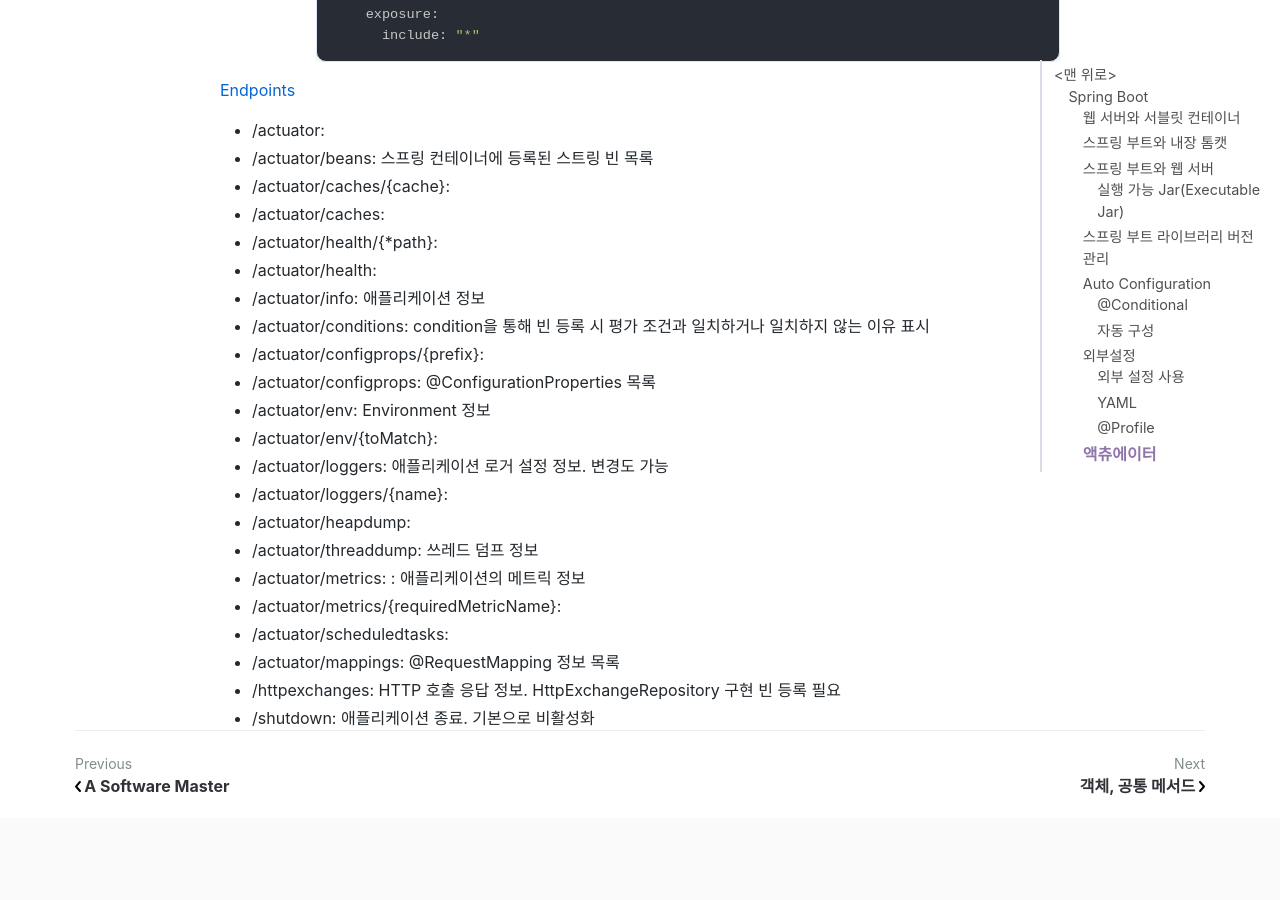
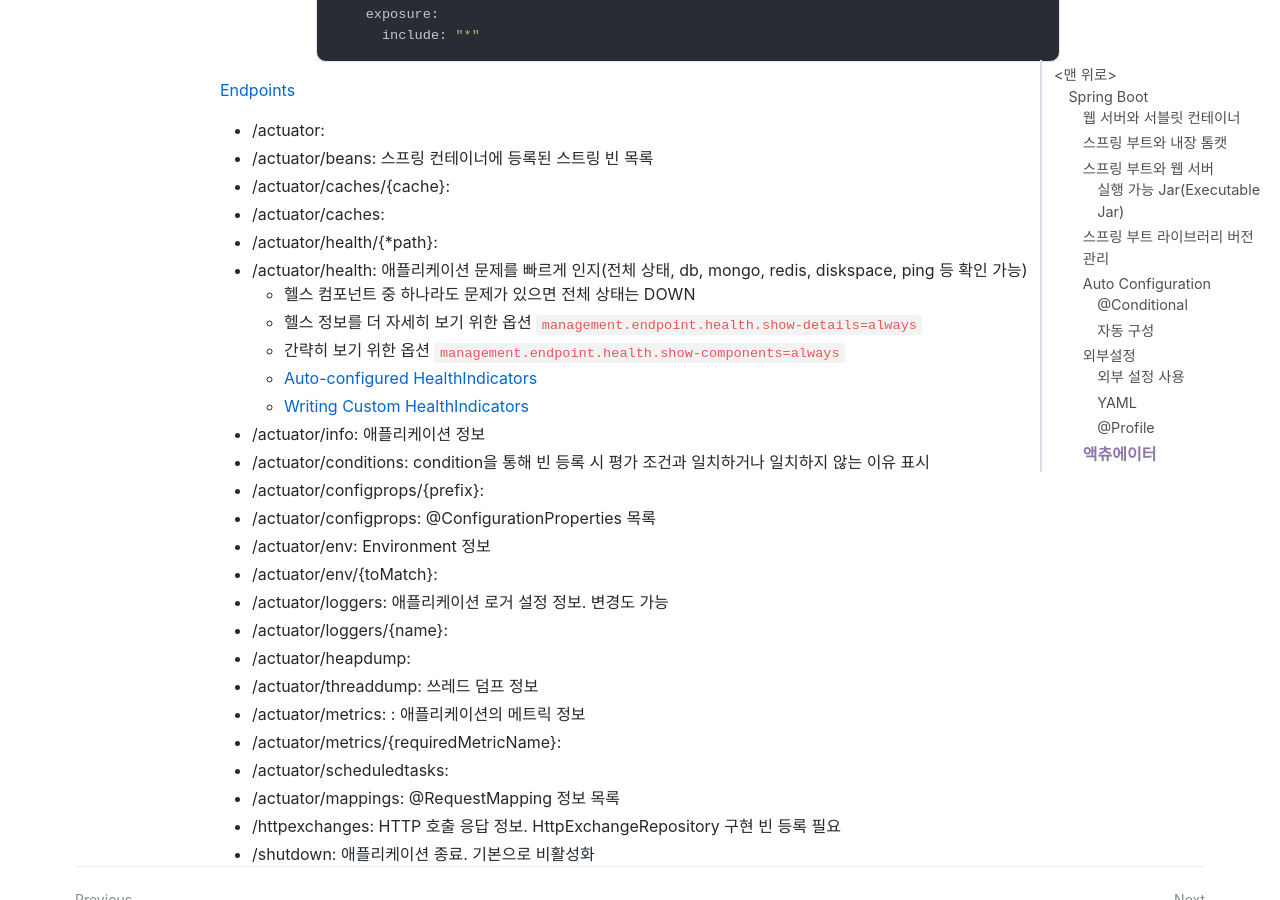
Before and after one commit to jihunparkme/jihunparkme.github.io, a Jekyll site: the page built from _posts/2023-04-06-spring-boot.md, in a window 1280 px wide and 900 px high, scrolled down 18008 px. Built offline with Jekyll 4.4.1, drawn with Linux system fonts in a browser that asks for light colours; nearby versions of some CDN libraries; comment, search, counter and statistics services are not loaded.

Commit message:
[SpringBoot] 액츄에이터: 헬스 정보

```diff
--- a/_posts/2023-04-06-spring-boot.md
+++ b/_posts/2023-04-06-spring-boot.md
@@ -751,7 +751,12 @@
 - /actuator/caches/{cache}:
 - /actuator/caches:
 - /actuator/health/{*path}:
-- /actuator/health:
+- /actuator/health: 애플리케이션 문제를 빠르게 인지(전체 상태, db, mongo, redis, diskspace, ping 등 확인 가능)
+  - 헬스 컴포넌트 중 하나라도 문제가 있으면 전체 상태는 DOWN
+  - 헬스 정보를 더 자세히 보기 위한 옵션 `management.endpoint.health.show-details=always`
+  - 간략히 보기 위한 옵션 `management.endpoint.health.show-components=always`
+  - [Auto-configured HealthIndicators](https://docs.spring.io/spring-boot/docs/current/reference/html/actuator.html#actuator.endpoints.health.auto-configured-health-indicators)
+  - [Writing Custom HealthIndicators](https://docs.spring.io/spring-boot/docs/current/reference/html/actuator.html#actuator.endpoints.health.writing-custom-health-indicators)
 - /actuator/info: 애플리케이션 정보
 - /actuator/conditions: condition을 통해 빈 등록 시 평가 조건과 일치하거나 일치하지 않는 이유 표시
 - /actuator/configprops/{prefix}:
```
